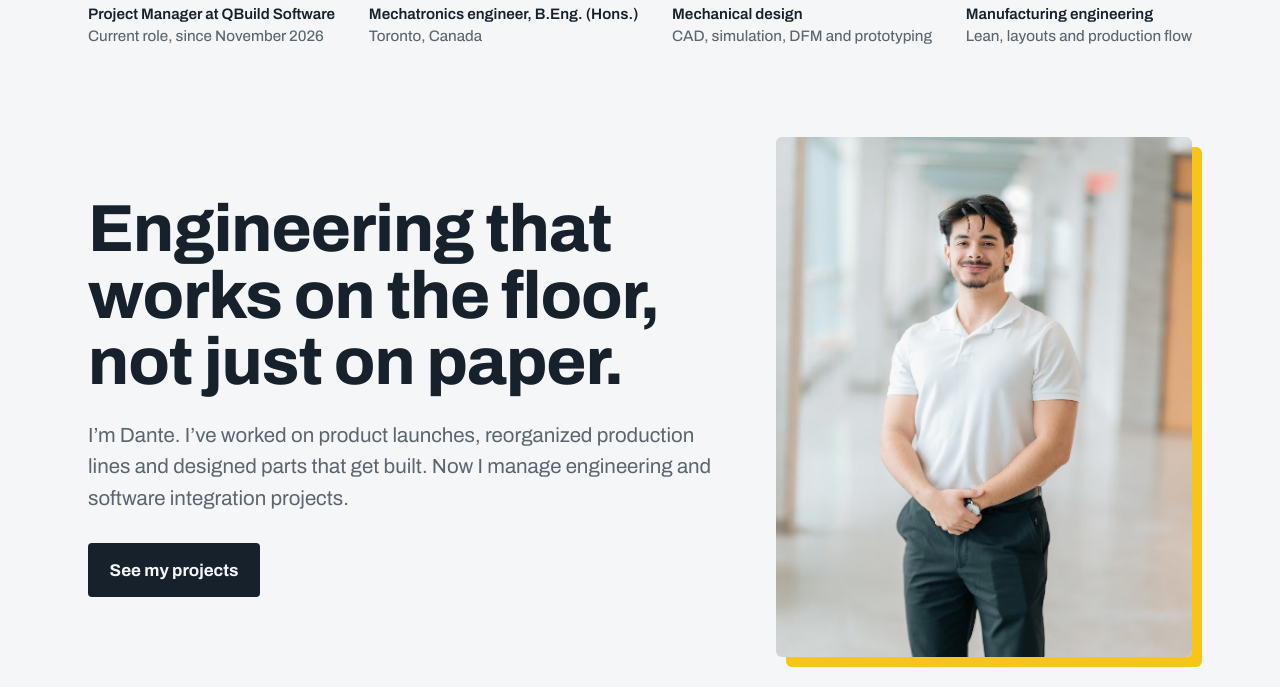
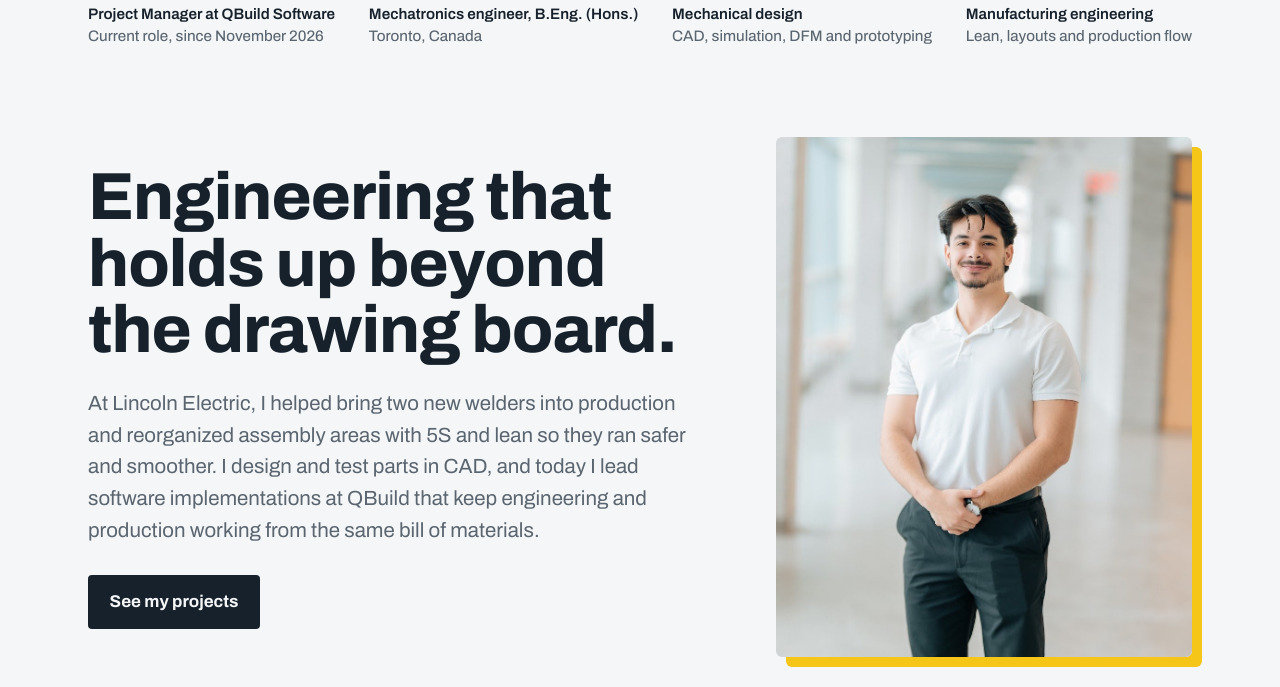
Before and after one commit to danterieger/danterieger.github.io, a plain HTML site: page index.html in a window 1280 px wide. Shown: the part 515-1202 px from the top of the page. Drawn offline with Linux system fonts and the light colour scheme.

Commit message:
Rewrite homepage statement and intro paragraph
Co-Authored-By: Claude Opus 5.5 <noreply@anthropic.com>
Claude-Session: https://claude.ai/code/session_016Gx9VCvG4c8N2p6mmVak16

```diff
--- a/index.html
+++ b/index.html
@@ -7,7 +7,7 @@
   <title>Dante Rieger | Mechatronics Engineer</title>
   <meta name="description" content="Dante Rieger is a mechatronics engineer in Toronto with experience in product launches, lean manufacturing, mechanical design and engineering project management.">
   <meta property="og:title" content="Dante Rieger | Mechatronics Engineer">
-  <meta property="og:description" content="Engineering that works on the floor, not just on paper.">
+  <meta property="og:description" content="Engineering that holds up beyond the drawing board.">
   <meta property="og:image" content="https://danterieger.github.io/assets/img/me/portrait.jpg">
   <link rel="preconnect" href="https://fonts.googleapis.com">
   <link rel="preconnect" href="https://fonts.gstatic.com" crossorigin>
@@ -47,8 +47,8 @@
         </ul>
         <div class="intro-body has-portrait">
           <div class="intro-text">
-            <p class="statement">Engineering that works on the floor, not just on paper.</p>
-            <p class="lede">I’m Dante. I’ve worked on product launches, reorganized production lines and designed parts that get built. Now I manage engineering and software integration projects.</p>
+            <p class="statement">Engineering that holds up beyond the drawing board.</p>
+            <p class="lede">At Lincoln Electric, I helped bring two new welders into production and reorganized assembly areas with 5S and lean so they ran safer and smoother. I design and test parts in CAD, and today I lead software implementations at QBuild that keep engineering and production working from the same bill of materials.</p>
             <a class="button" href="projects/">See my projects</a>
           </div>
           <figure class="intro-portrait">
```
